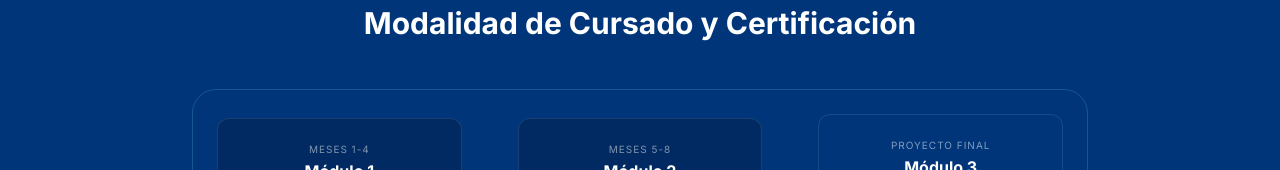
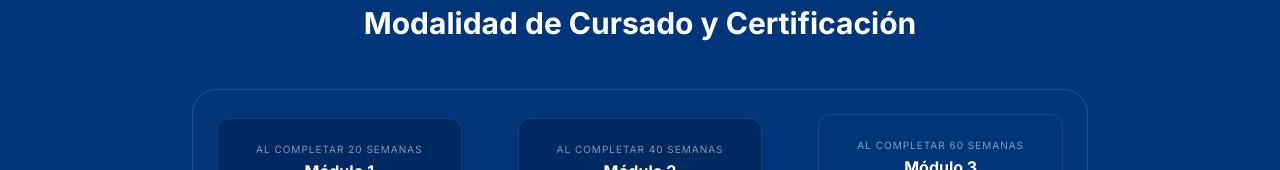
Before and after one commit to RealLotex/cerebroscreativoswebsite, a plain HTML site: page propuesta.html in a window 1280 px wide. Shown: the part 2760-2930 px from the top of the page. Drawn offline with nearby package versions, Linux system fonts and the light colour scheme.

Commit message:
Update propuesta.html

```diff
--- a/propuesta.html
+++ b/propuesta.html
@@ -214,21 +214,21 @@
           <div class="space-y-8">
               <div class="flex flex-col md:flex-row items-center gap-4 bg-brand-dark rounded-3xl p-6 border border-brand-accent/20">
                   <div class="flex-1 text-center p-4 border rounded-xl border-white/10 bg-black/20">
-                      <span class="text-[10px] uppercase tracking-widest opacity-50">Meses 1-4</span>
+                      <span class="text-[10px] uppercase tracking-widest opacity-50">Al completar 20 semanas</span>
                       <p class="font-bold">Módulo 1</p>
                       <i data-lucide="award" class="w-6 h-6 text-yellow-400 mx-auto mt-2"></i>
                       <p class="text-[10px] mt-1 text-yellow-100/50 italic">Certificado Inicial</p>
                   </div>
                   <i data-lucide="chevron-right" class="hidden md:block text-brand-accent"></i>
                   <div class="flex-1 text-center p-4 border rounded-xl border-white/10 bg-black/20">
-                      <span class="text-[10px] uppercase tracking-widest opacity-50">Meses 5-8</span>
+                      <span class="text-[10px] uppercase tracking-widest opacity-50">Al completar 40 semanas</span>
                       <p class="font-bold">Módulo 2</p>
                       <i data-lucide="award" class="w-6 h-6 text-yellow-400 mx-auto mt-2"></i>
                       <p class="text-[10px] mt-1 text-yellow-100/50 italic">Certificado Intermedio</p>
                   </div>
                   <i data-lucide="chevron-right" class="hidden md:block text-brand-accent"></i>
                   <div class="flex-1 text-center p-4 border rounded-xl border-white/10 bg-brand-darker">
-                      <span class="text-[10px] uppercase tracking-widest opacity-50">Proyecto Final</span>
+                      <span class="text-[10px] uppercase tracking-widest opacity-50">Al completar 60 semanas</span>
                       <p class="font-bold">Módulo 3</p>
                       <i data-lucide="award" class="w-8 h-8 text-yellow-400 mx-auto mt-2 drop-shadow-[0_0_8px_rgba(250,204,21,0.5)]"></i>
                       <p class="text-[10px] mt-1 text-yellow-400 font-bold uppercase">Diploma de Especialista</p>
```
